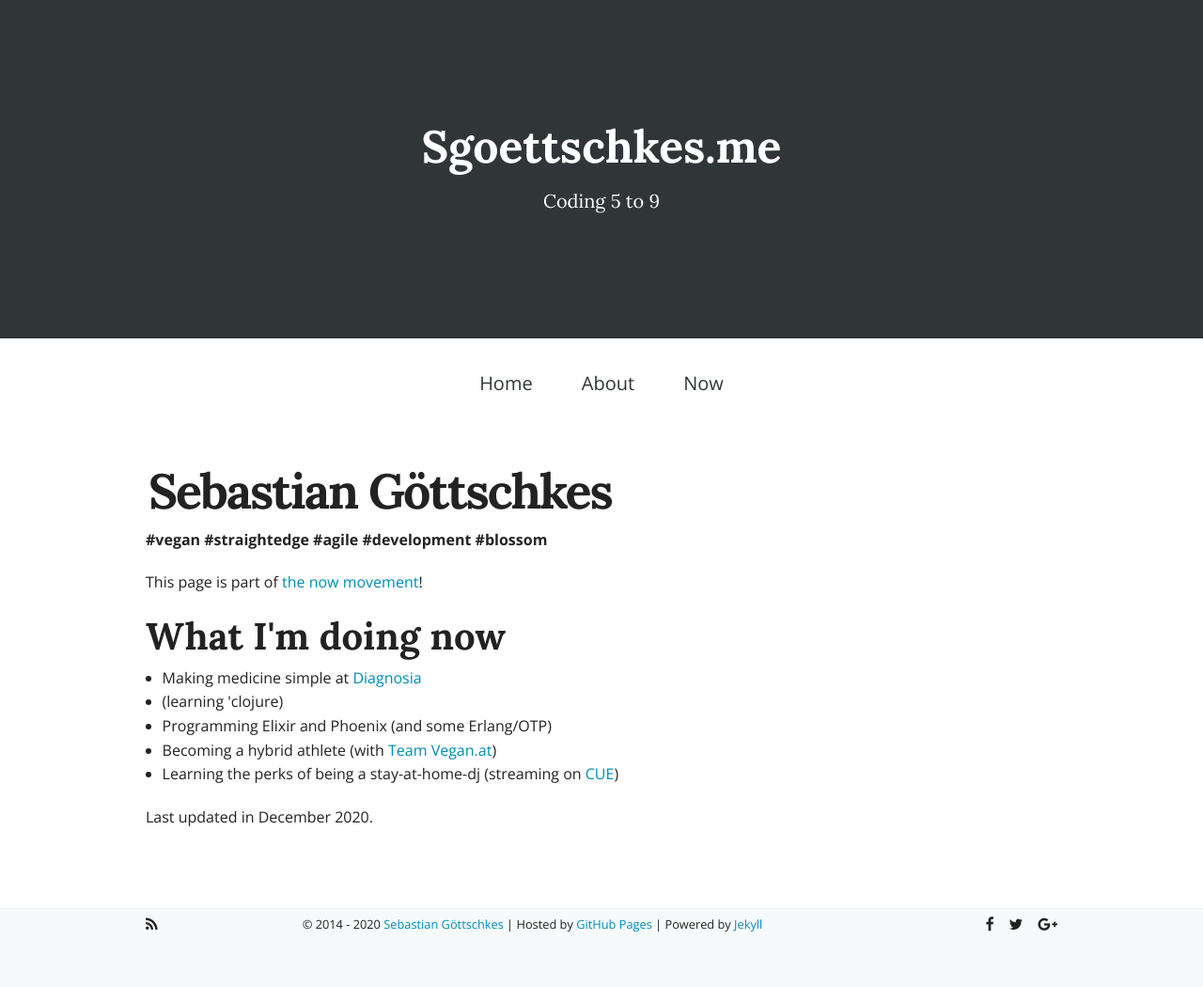
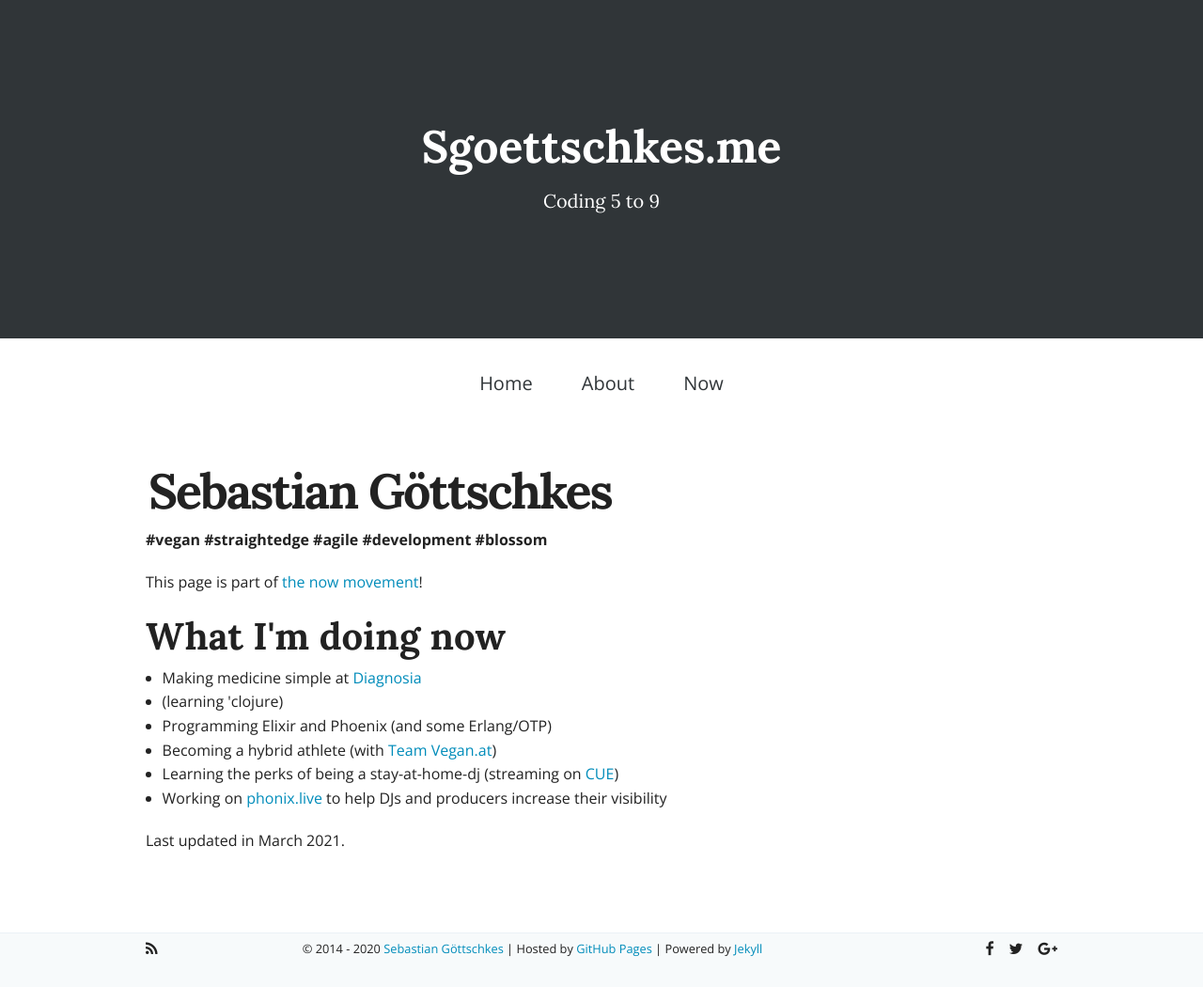
Before and after one commit to Sgoettschkes/sgoettschkes.github.io, a Jekyll site: the page built from now.html, in a window 1280 px wide. Shown: the whole page at 94% size. Built offline with Jekyll 4.4.1, drawn with Linux system fonts in a browser that asks for light colours; nearby versions of some CDN libraries; before the commit the page ends 1024 px from its top, so only the background shows below that.

Commit message:
Update now page

```diff
--- a/_data/now.yml
+++ b/_data/now.yml
@@ -3,3 +3,4 @@
 - Programming Elixir and Phoenix (and some Erlang/OTP)
 - Becoming a hybrid athlete (with <a href="http://www.teamvegan.at">Team Vegan.at</a>)
 - "Learning the perks of being a stay-at-home-dj (streaming on <a href=\"https://www.cue.live/player/MateoGrando\">CUE</a>)"
+- Working on <a href="https://phonix.live">phonix.live</a> to help DJs and producers increase their visibility
--- a/now.html
+++ b/now.html
@@ -15,4 +15,4 @@ title: Now
     {% endfor %}
 </ul>
 
-<p>Last updated in December 2020.<p>
+<p>Last updated in March 2021.<p>
```
